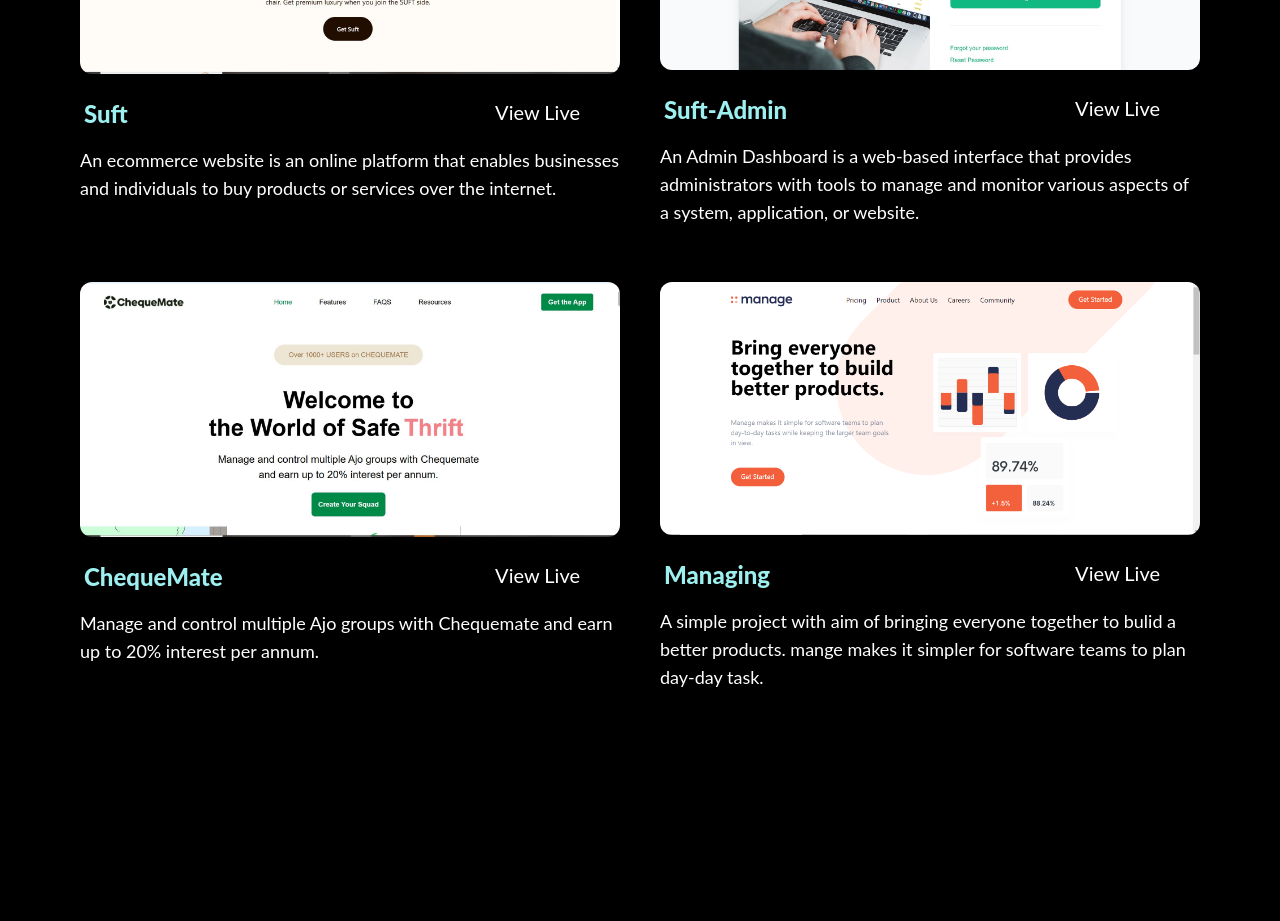
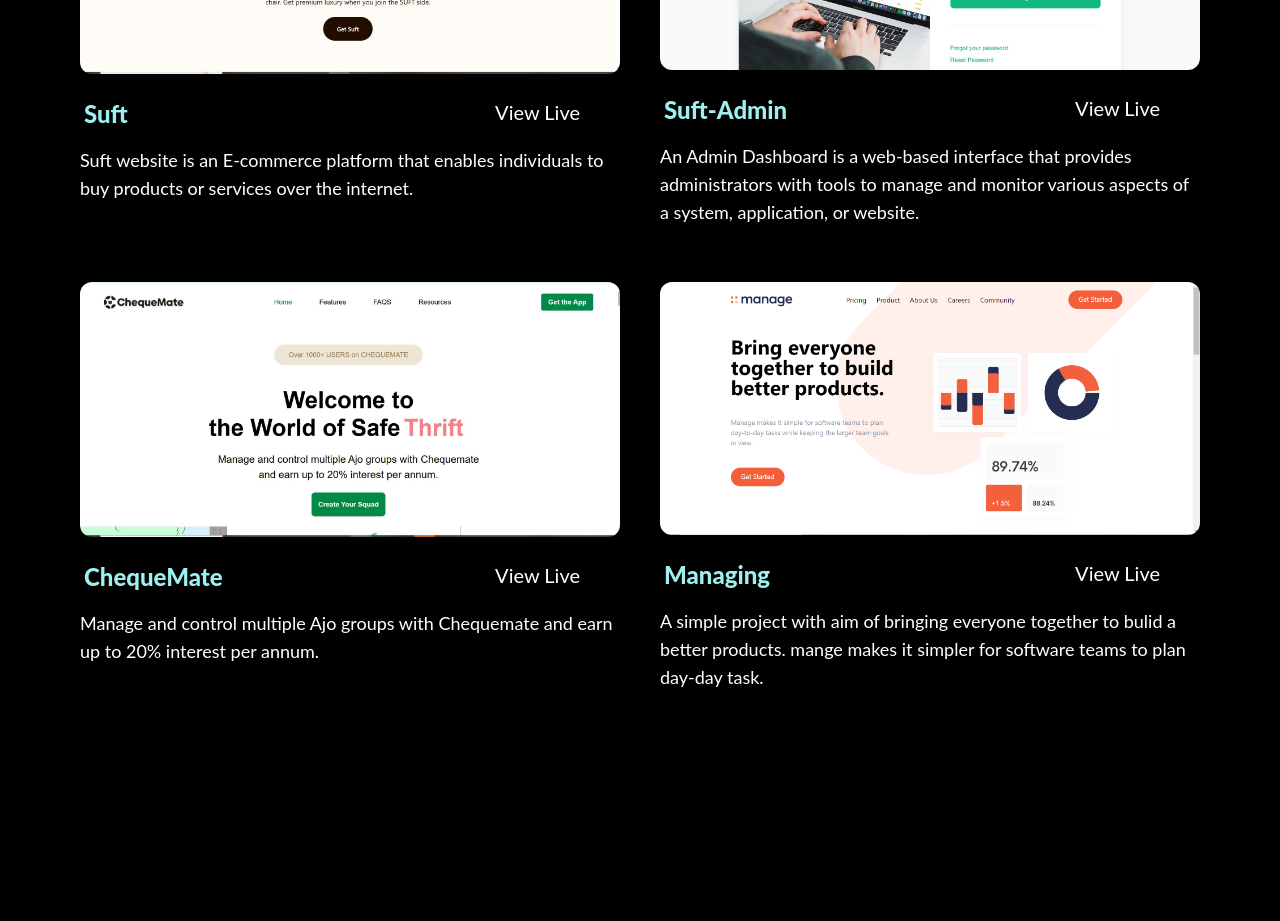
Before and after one commit to cyndylove1/cyndy-portfolio, a React (Create React App) app: page / in a window 1280 px wide. Shown: the part 2720-3641 px from the top of the page. Built offline with nearby package versions, Linux system fonts and the light colour scheme.

Commit message:
resume changes

```diff
--- a/src/components/Projects/Projects.jsx
+++ b/src/components/Projects/Projects.jsx
@@ -49,8 +49,8 @@
                   data-aos-delay="200"
                 >
                   {" "}
-                  An ecommerce website is an online platform that enables
-                  businesses and individuals to buy products or services over
+                  Suft website is an E-commerce platform that enables
+                  individuals to buy products or services over
                   the internet.
                 </h5>
               </div>
@@ -75,7 +75,7 @@
                 </h3>
               </div>
               <div>
-                <a href="https://getsuft.com/admin">
+                <a href="https://getsuft.com/admin/login">
                   <h2 className="hover:text-blue mr-10 text-xl transition duration-500 ease-in-out cursor-pointer">
                     View Live
                   </h2>
```
